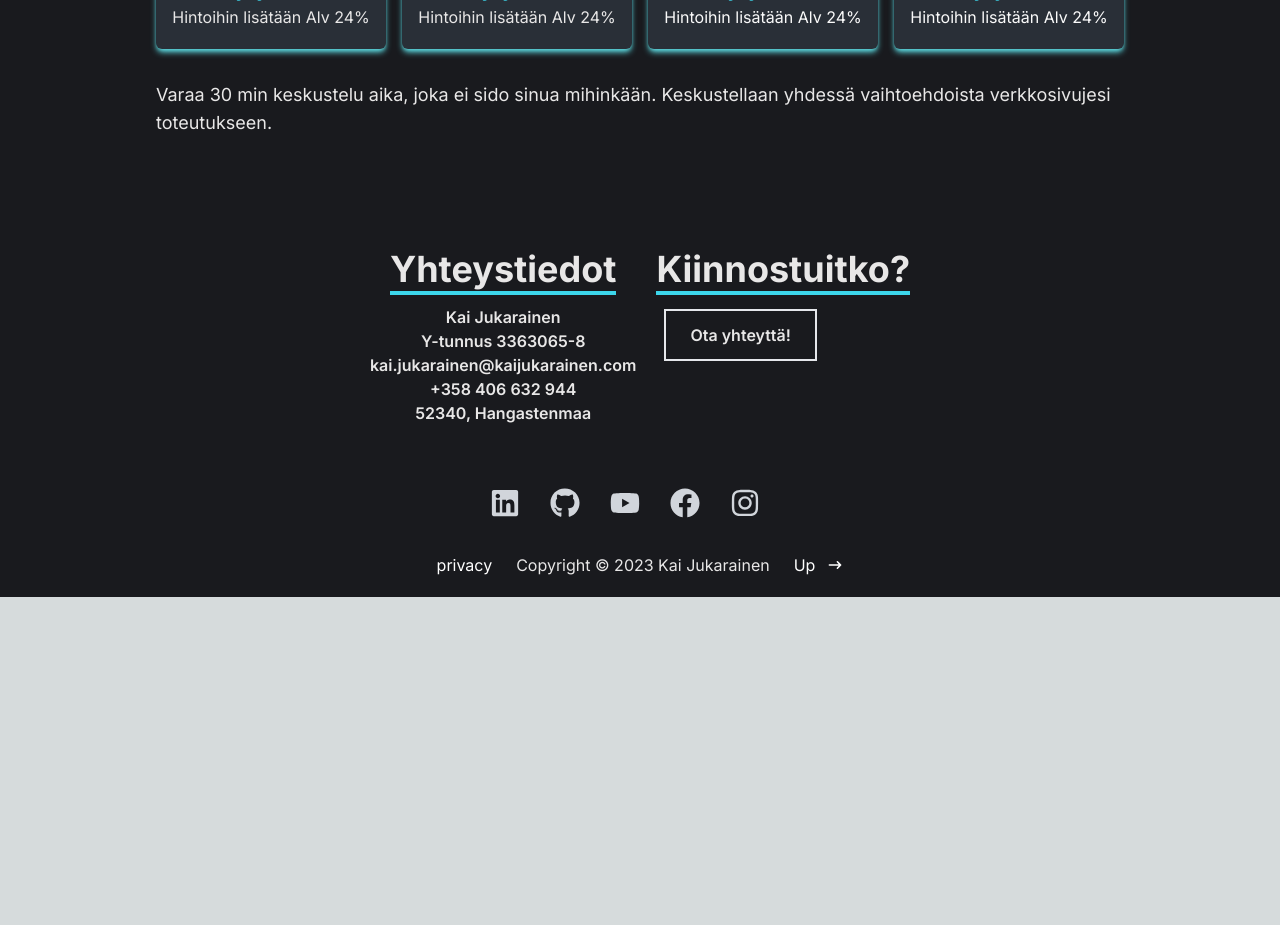
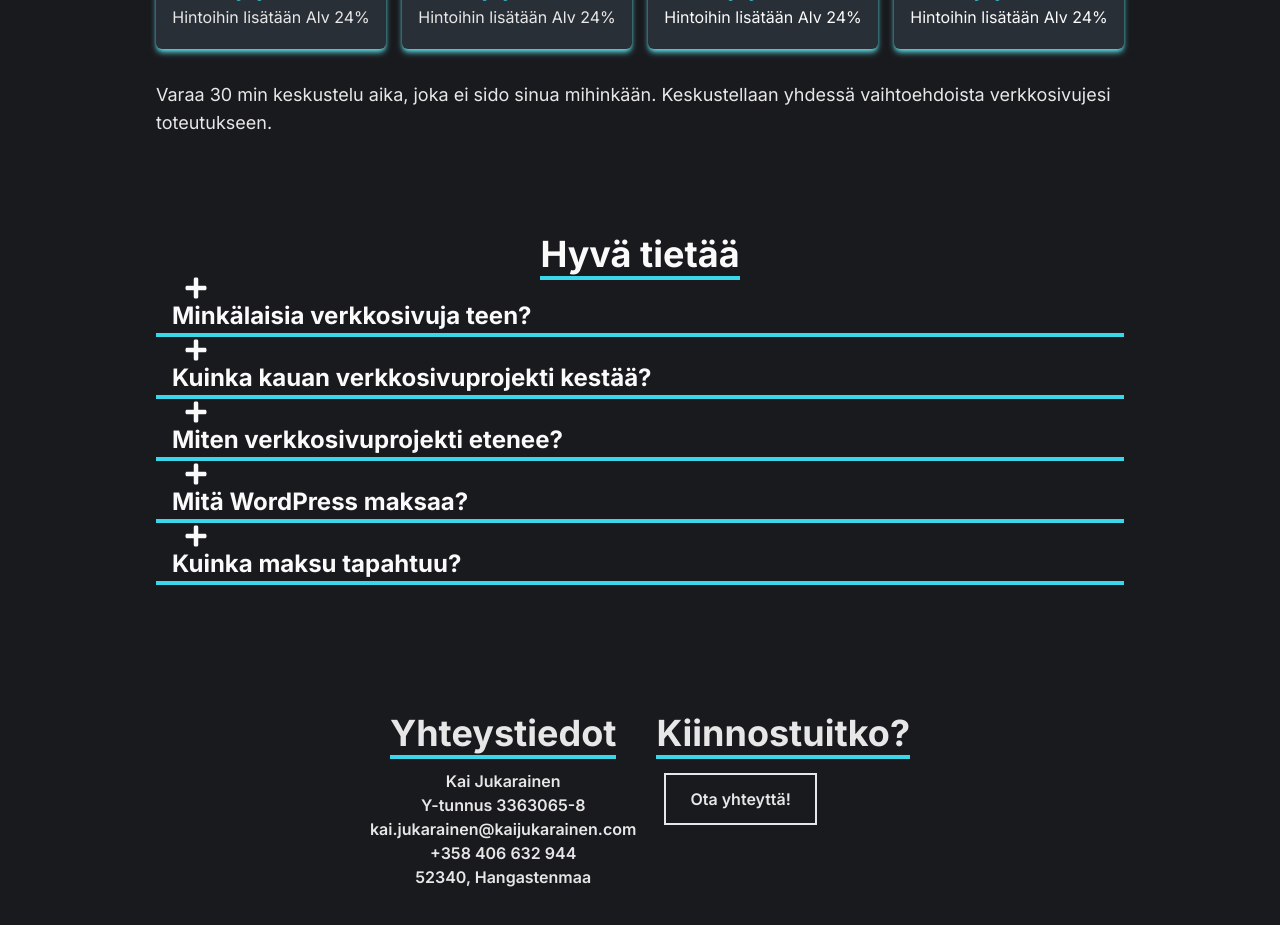
Before and after one commit to Kaitsuus/kaijukarainen.com-migration-to-next.js, a Next.js app: page /wordpress in a window 1280 px wide. Shown: the part 2420-3345 px from the top of the page. Before the commit the page ends 3017 px from the top, so only its background shows below. Built offline with nearby package versions, Linux system fonts and the light colour scheme.

Commit message:
Add FAQTable

```diff
--- a/app/wordpress/page.tsx
+++ b/app/wordpress/page.tsx
@@ -5,6 +5,7 @@ import Home from '@/wordpress/Home';
 import Info from '@/wordpress/Info';
 import Info2 from '@/wordpress/Info-2';
 import Info3 from '@/wordpress/Info-3';
+import FAQModel from '@/wordpress/FAQModel';
 import PriceModel from '@/wordpress/PriceModels';
 import Footer from '@/components/Footer';
 import NavBar from '@/components/Navbar';
@@ -29,6 +30,7 @@ const navItems = [
             <Info {...videoProps}/>
             <Info3 />
             <PriceModel />
+            <FAQModel />
             <Footer linkDestination="wordpress"/>
         </I18nextProvider>
     </div>
--- /dev/null
+++ b/wordpress/FAQModel.tsx
@@ -0,0 +1,82 @@
+import React, { useState } from 'react';
+import { useTranslation } from 'react-i18next';
+import EnData from '../utils/translations/enData.json';
+import FiData from '../utils/translations/fiData.json';
+import { FaPlus, FaMinus } from 'react-icons/fa';
+
+const FAQModel: React.FC = () => {
+  const [expandedRows, setExpandedRows] = useState<string[]>([]);
+  const { t, i18n } = useTranslation();
+
+  const handleRowClick = (rowId: string) => {
+    const index = expandedRows.indexOf(rowId);
+    const newExpandedRows = index >= 0
+      ? [...expandedRows.slice(0, index), ...expandedRows.slice(index + 1)]
+      : [...expandedRows, rowId];
+    setExpandedRows(newExpandedRows);
+  };
+
+  const data = () => {
+    if (i18n.language === 'en') {
+    return EnData;
+    }
+    return FiData;
+    };
+  const numCols = 5;
+
+  return (
+    <div
+    id='FAQ'
+    className="w-full h-full bg-[#191a1e] text-[#e8e7e7] z-10 pb-20 pt-20"
+    >
+    <div className="max-w-[1000px] p-4 flex mx-auto flex-col justify-center h-full">
+    <table>
+      <thead>
+        <tr>
+          <th colSpan={numCols}>
+            <p className="text-4xl font-bold inline border-b-4 text-[#fafafa] border-[#3CD6EB]">
+              {t('TableHead')}
+            </p>
+          </th>
+        </tr>
+      </thead>
+      <tbody>
+        {data().map((row) => (
+          <React.Fragment key={row.id}>
+            <tr className="border-b-4 text-2xl text-[#fafafa] font-bold border-[#3CD6EB]">
+              <td
+                className="px-4 py-2 hover:cursor-pointer"
+                onClick={() => handleRowClick(row.id)}
+              >
+                {expandedRows.includes(row.id) ? (
+                  <FaMinus className="ml-3" />
+                ) : (
+                  <FaPlus className="ml-3" />
+                )}{' '}
+                {row.id}
+              </td>
+            </tr>
+            {expandedRows.includes(row.id) && (
+              <tr>
+                <td colSpan={numCols} className="px-4 py-2">
+                  <div
+                    className="bg-transparent p-4"
+                    onClick={() => handleRowClick(row.id)}
+                  >
+                    <ul>
+                      <li className="text-[#fafafa] text-2xl">{row.text}</li>
+                    </ul>
+                  </div>
+                </td>
+              </tr>
+            )}
+          </React.Fragment>
+        ))}
+      </tbody>
+    </table>
+    </div>
+    </div>
+  );
+};
+
+export default FAQModel;
```
Also changed, not shown: wordpress/Questions.tsx (deleted).
